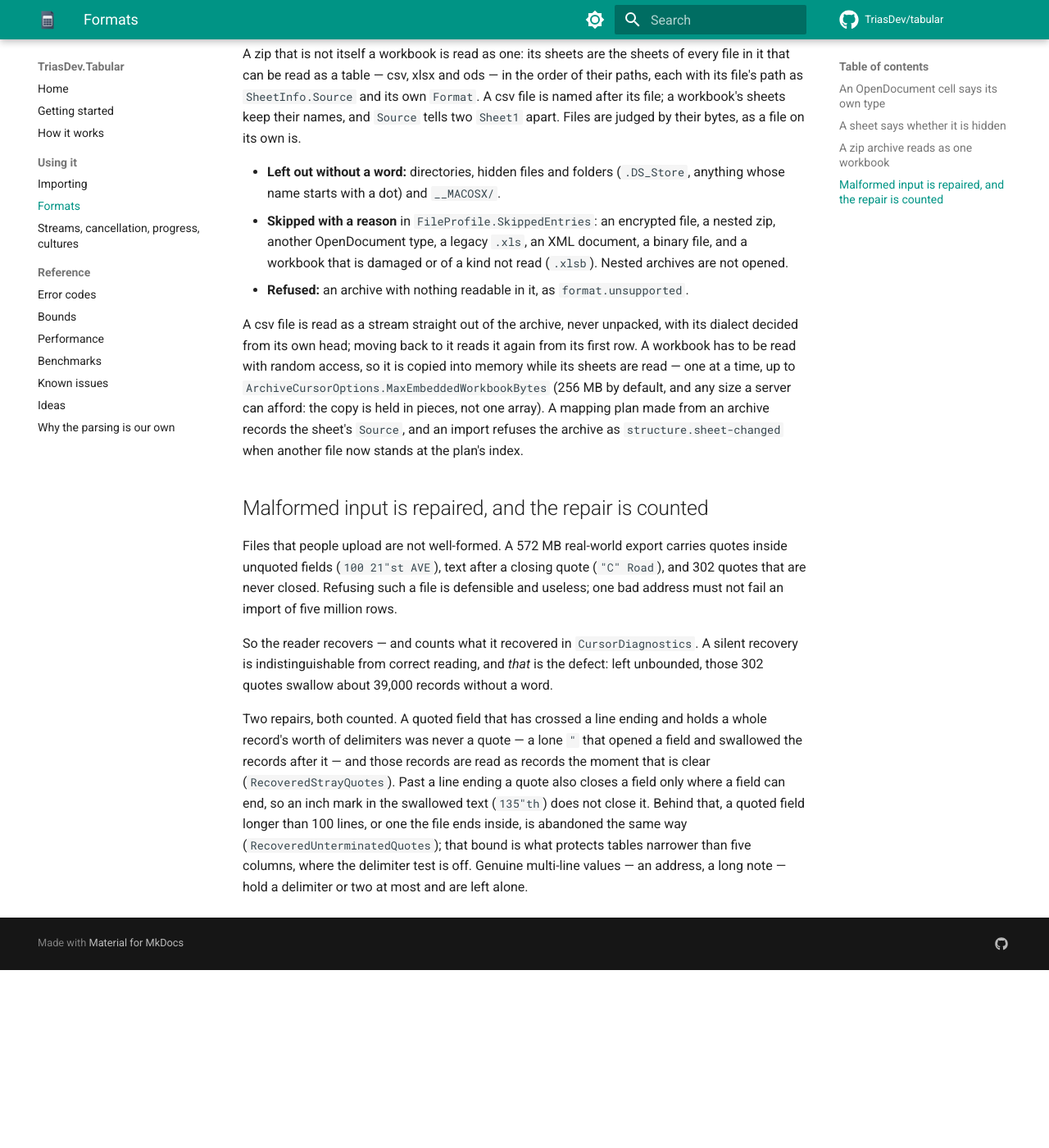
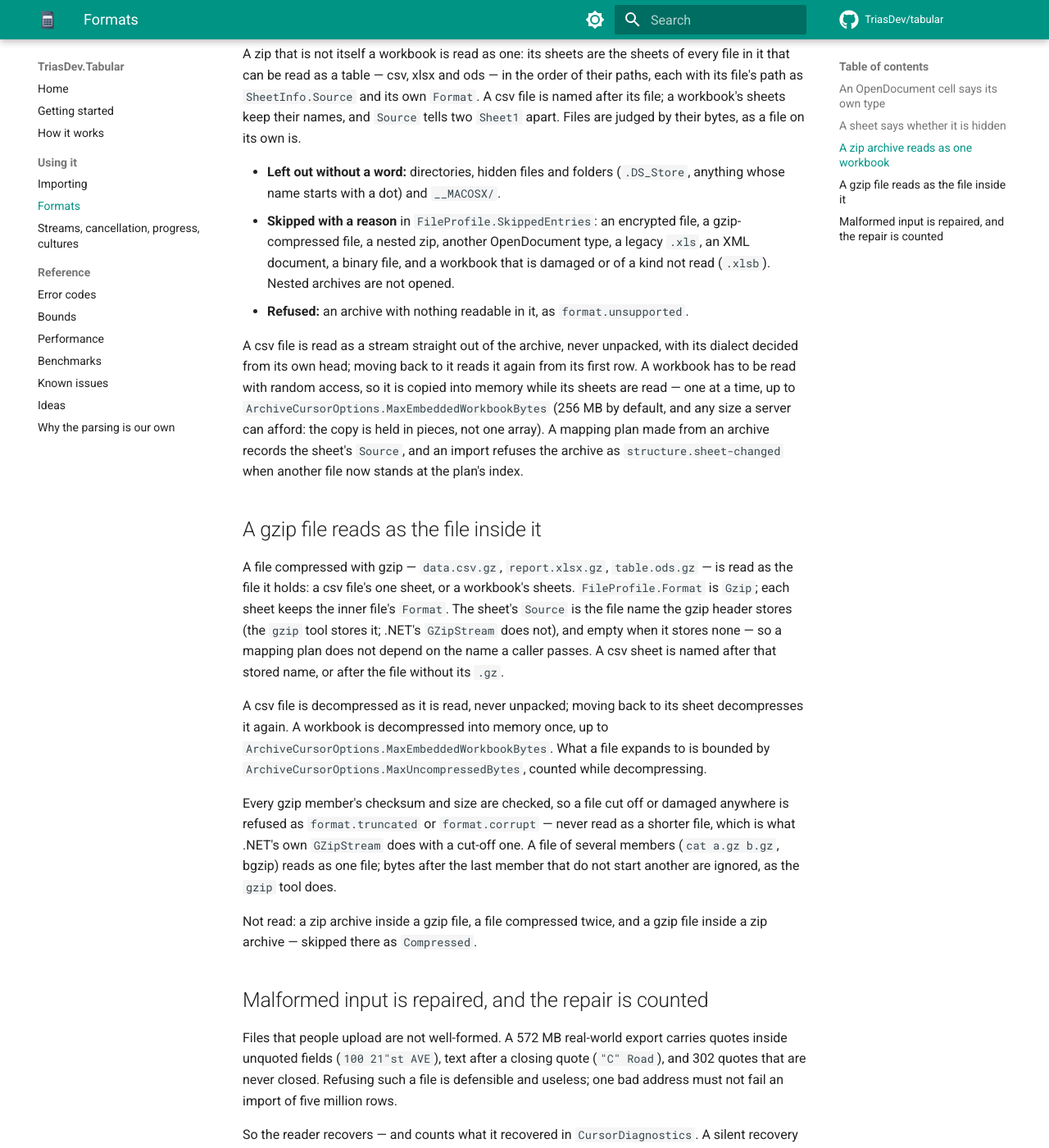
Before and after one commit to TriasDev/tabular, an MkDocs documentation site: the page built from docs/formats.md, in a window 1280 px wide and 1400 px high, scrolled down 927 px. Shown: the whole window at 82% size. Built offline with MkDocs 1.6.1 and Material for MkDocs 9.7.7, drawn with Linux system fonts in a browser that asks for light colours; comment, search, counter and statistics services are not loaded; before the commit the page ends 2110 px from its top, so only the background shows below that.

Commit message:
docs: gzip-compressed files; benchmark candidates for them

```diff
--- a/docs/formats.md
+++ b/docs/formats.md
@@ -37,7 +37,7 @@ file on its own is.
 
 - **Left out without a word:** directories, hidden files and folders (`.DS_Store`, anything whose
   name starts with a dot) and `__MACOSX/`.
-- **Skipped with a reason** in `FileProfile.SkippedEntries`: an encrypted file, a nested zip, another
+- **Skipped with a reason** in `FileProfile.SkippedEntries`: an encrypted file, a gzip-compressed file, a nested zip, another
   OpenDocument type, a legacy `.xls`, an XML document, a binary file, and a workbook that is damaged
   or of a kind not read (`.xlsb`). Nested archives are not opened.
 - **Refused:** an archive with nothing readable in it, as `format.unsupported`.
@@ -49,6 +49,28 @@ read with random access, so it is copied into memory while its sheets are read
 afford: the copy is held in pieces, not one array). A mapping plan made from an archive records the
 sheet's `Source`, and an import refuses the archive as `structure.sheet-changed` when another file now
 stands at the plan's index.
+
+## A gzip file reads as the file inside it
+
+A file compressed with gzip — `data.csv.gz`, `report.xlsx.gz`, `table.ods.gz` — is read as the file
+it holds: a csv file's one sheet, or a workbook's sheets. `FileProfile.Format` is `Gzip`; each sheet
+keeps the inner file's `Format`. The sheet's `Source` is the file name the gzip header stores (the
+`gzip` tool stores it; .NET's `GZipStream` does not), and empty when it stores none — so a mapping
+plan does not depend on the name a caller passes. A csv sheet is named after that stored name, or
+after the file without its `.gz`.
+
+A csv file is decompressed as it is read, never unpacked; moving back to its sheet decompresses it
+again. A workbook is decompressed into memory once, up to `ArchiveCursorOptions.MaxEmbeddedWorkbookBytes`.
+What a file expands to is bounded by `ArchiveCursorOptions.MaxUncompressedBytes`, counted while
+decompressing.
+
+Every gzip member's checksum and size are checked, so a file cut off or damaged anywhere is refused
+as `format.truncated` or `format.corrupt` — never read as a shorter file, which is what .NET's own
+`GZipStream` does with a cut-off one. A file of several members (`cat a.gz b.gz`, bgzip) reads as one
+file; bytes after the last member that do not start another are ignored, as the `gzip` tool does.
+
+Not read: a zip archive inside a gzip file, a file compressed twice, and a gzip file inside a zip
+archive — skipped there as `Compressed`.
 
 ## Malformed input is repaired, and the repair is counted
 
```
Also changed, not shown: CLAUDE.md (+3 -1 lines), README.md (+3 -1 lines), docs/index.md (+1 -1 lines), docs/superpowers/specs/2026-10-03-gzip-design.md (+2 -2 lines), 2 other files.
